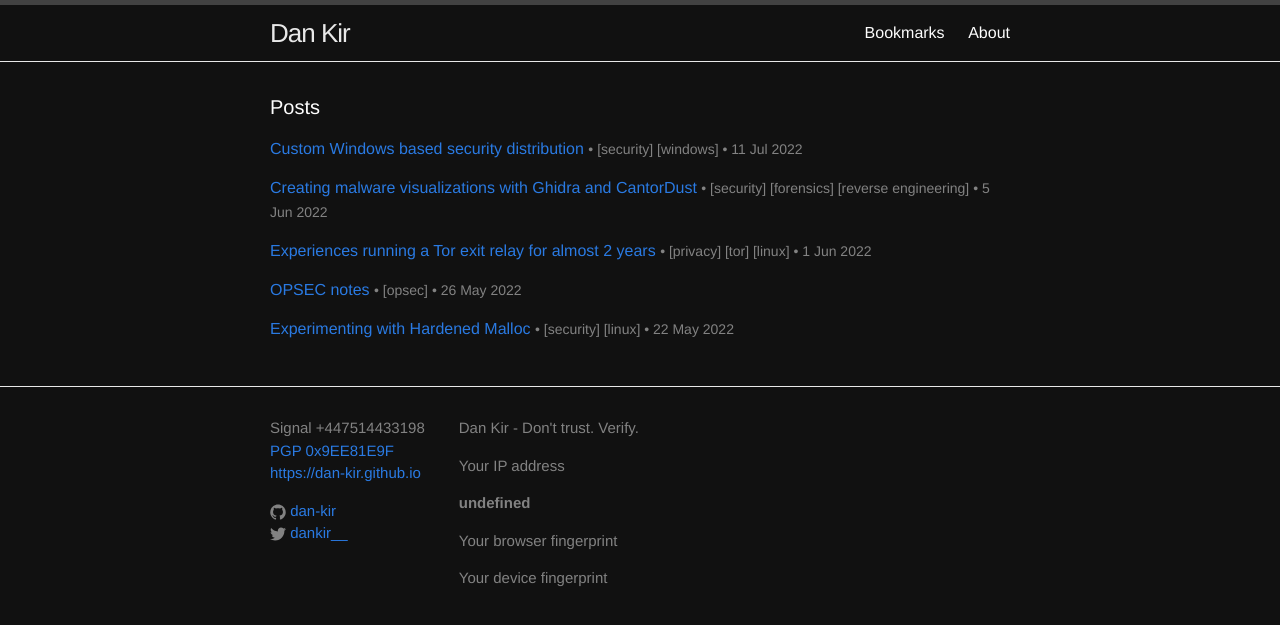
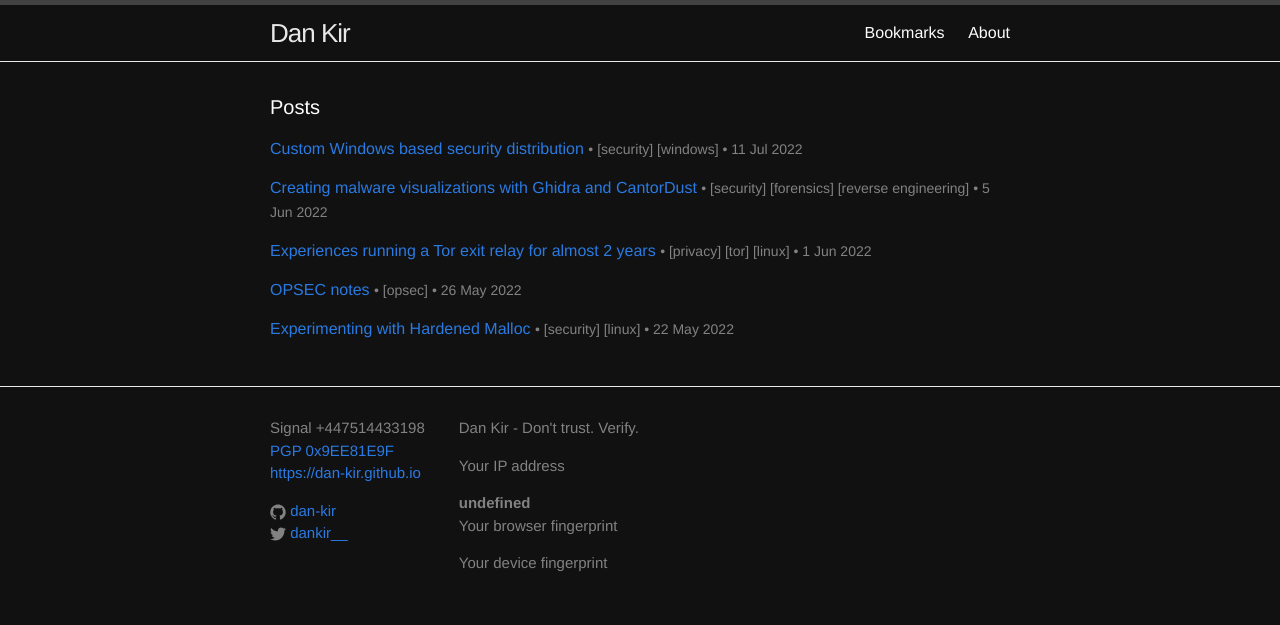
Before and after one commit to dan-kir/dan-kir.github.io, a Jekyll site: the page built from index.html, in a window 1280 px wide. Shown: the top 625 px of the page. Built offline with Jekyll 4.4.1, drawn with Linux system fonts in a browser that asks for light colours; nearby versions of some CDN libraries.

Commit message:
removed extra line

```diff
--- a/_includes/footer.html
+++ b/_includes/footer.html
@@ -30,12 +30,11 @@
 
         <p>Your IP address</p>
         <script type="text/javascript" src="https://l2.io/ip.js?var=userip"></script>
-        <p><strong>
+        <strong>
         <script type="text/javascript">
           document.write("", userip);
         </script>
         </strong>
-        </p>
 
         <p>Your browser fingerprint<br /><strong id="browserFingerprint"></strong></p>
         <p>Your device fingerprint<br /><strong id="deviceFingerprint"></strong></p>
```
